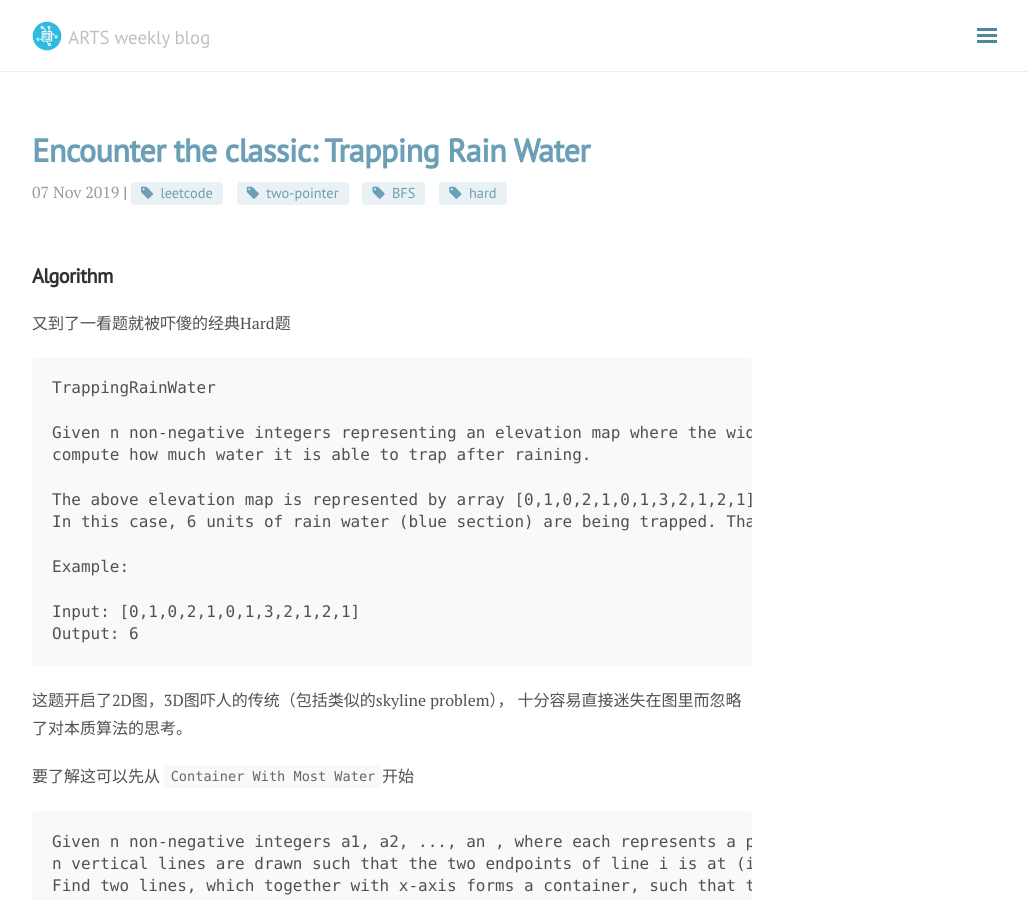
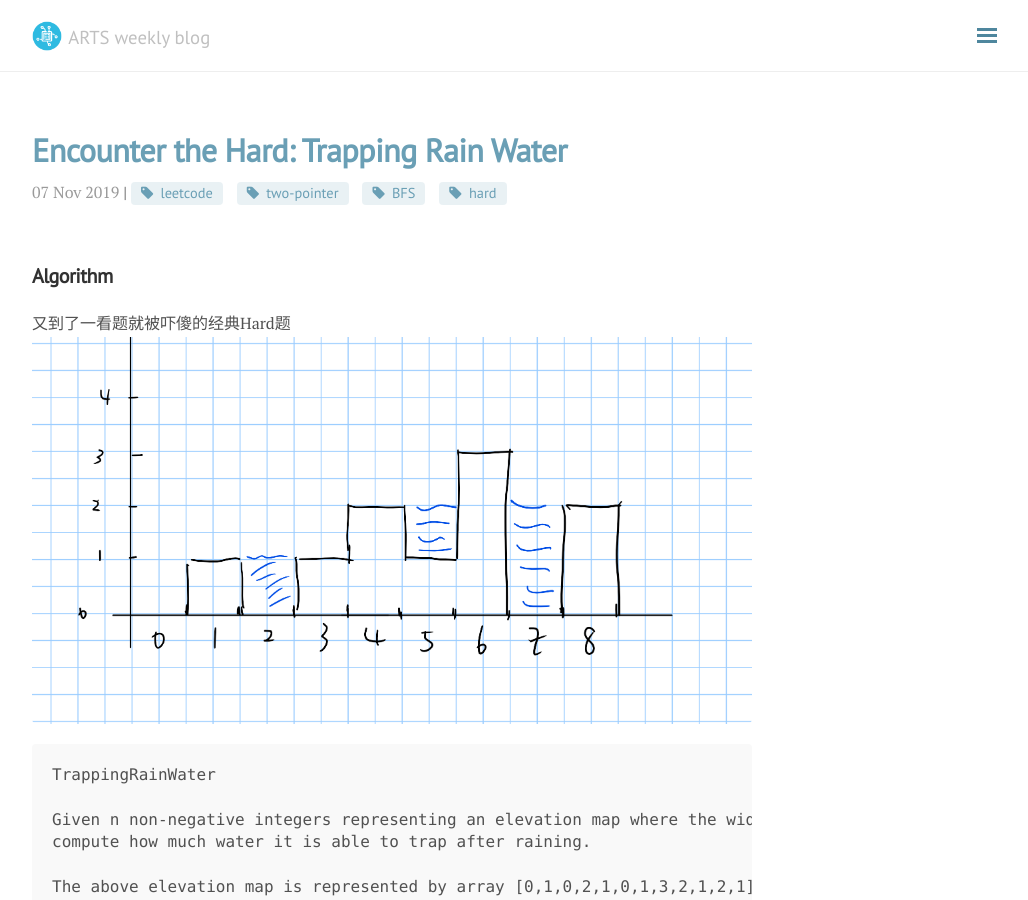
Before and after one commit to YiYeHuang/arts-tech-blog, a Jekyll site: the page built from _posts/2020-1-15-trapping-rain-water.md, in a window 1280 px wide and 900 px high. Shown: the whole window, without its empty margins (248-1276 px from the left). Built offline with Jekyll 4.4.1, drawn with Linux system fonts in a browser that asks for light colours; nearby versions of some CDN libraries.

Commit message:
trapping rain water

````diff
--- a/_posts/2020-1-15-trapping-rain-water.md
+++ b/_posts/2020-1-15-trapping-rain-water.md
@@ -1,6 +1,6 @@
 ---
 layout: post
-title:  "Encounter the classic: Trapping Rain Water"
+title:  "Encounter the Hard: Trapping Rain Water"
 date:   2019-11-07 15:59:53 -0700
 categories: algorithm
 tag: [leetcode, two-pointer, BFS, hard]
@@ -8,7 +8,7 @@ tag: [leetcode, two-pointer, BFS, hard]
 
 ## Algorithm
 又到了一看题就被吓傻的经典Hard题
-
+![line4](/public/img/water3.png)
 ```text
 TrappingRainWater
 
````
Also changed, not shown: other parts of _posts/2020-1-15-trapping-rain-water.md (+3 -1 lines), public/img/water1.PNG (added), public/img/water2.PNG (added), public/img/water3.PNG (added), public/img/water4.PNG (added), public/img/water5.PNG (added).
